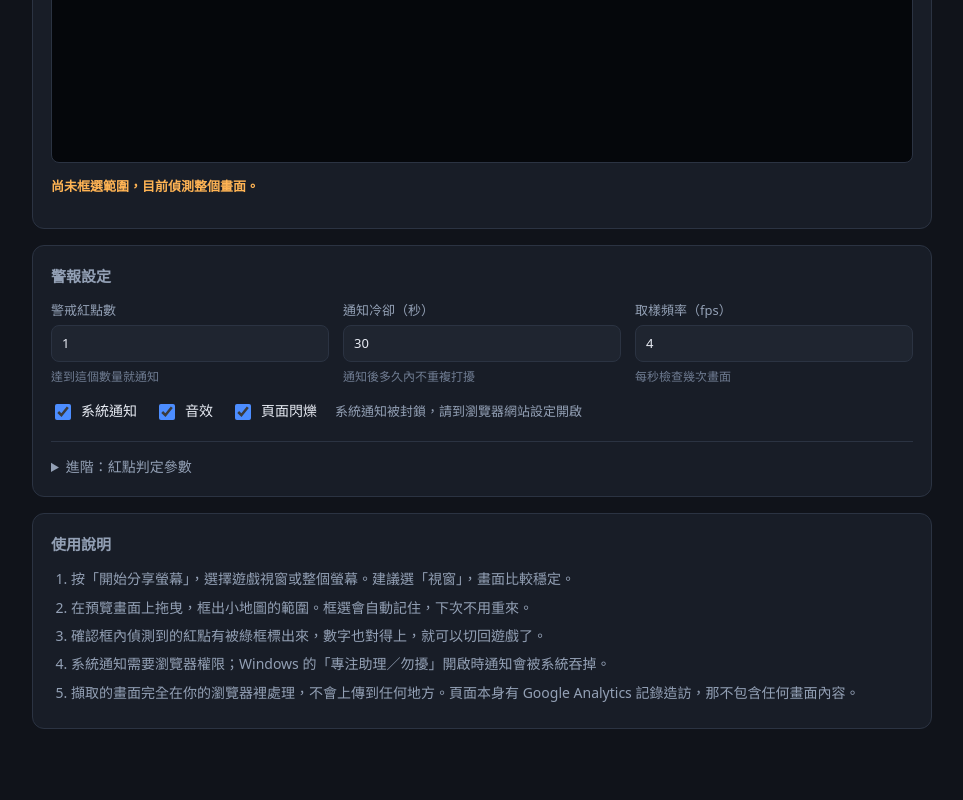
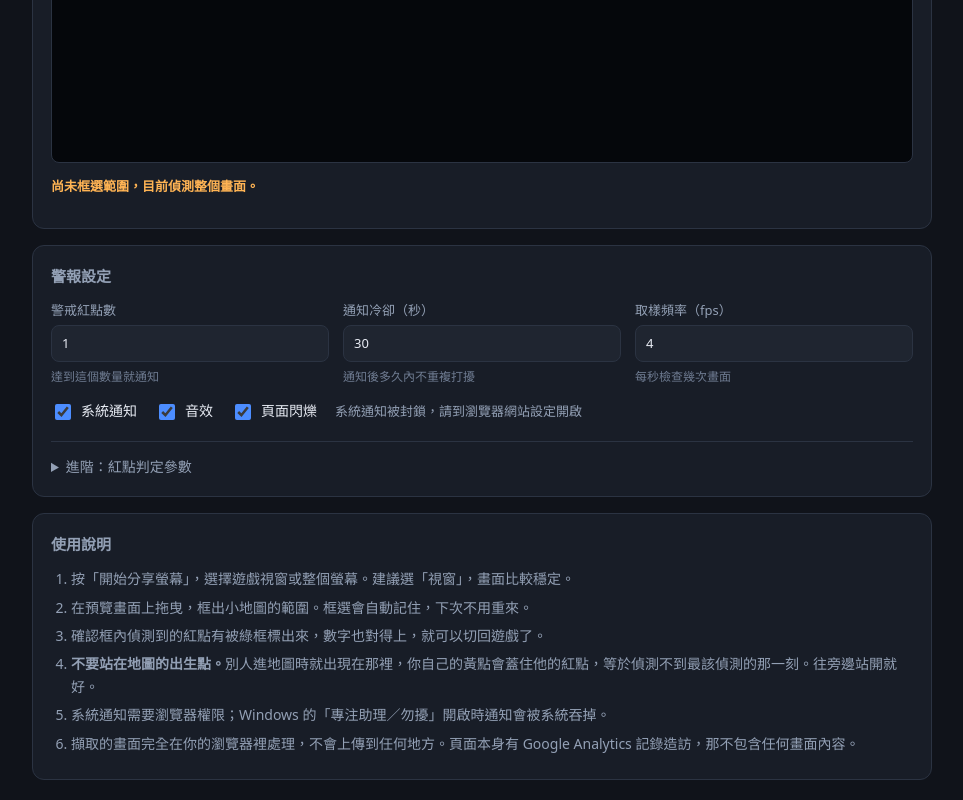
Before and after one commit to ChipiCocoa/ms-minimap-red-dot-alert, a website with bundled scripts: page index.html in a window 1280 px wide. Shown: the part 648-1448 px from the top of the page, without its empty margins (158-1121 px from the left). Before the commit the page ends 1397 px from the top, so only its background shows below. Built offline with nearby package versions, Linux system fonts and the light colour scheme.

Commit message:
Warn against standing on the map spawn point
Arrivals appear there, so the player's own yellow marker sits on top of
the red dot of whoever just walked in — the detector goes blind at the
exact moment it is meant to fire.

```diff
--- a/index.html
+++ b/index.html
@@ -125,6 +125,7 @@
       <li>按「開始分享螢幕」，選擇遊戲視窗或整個螢幕。建議選「視窗」，畫面比較穩定。</li>
       <li>在預覽畫面上拖曳，框出小地圖的範圍。框選會自動記住，下次不用重來。</li>
       <li>確認框內偵測到的紅點有被綠框標出來，數字也對得上，就可以切回遊戲了。</li>
+      <li><strong>不要站在地圖的出生點。</strong>別人進地圖時就出現在那裡，你自己的黃點會蓋住他的紅點，等於偵測不到最該偵測的那一刻。往旁邊站開就好。</li>
       <li>系統通知需要瀏覽器權限；Windows 的「專注助理／勿擾」開啟時通知會被系統吞掉。</li>
       <li>擷取的畫面完全在你的瀏覽器裡處理，不會上傳到任何地方。頁面本身有 Google Analytics 記錄造訪，那不包含任何畫面內容。</li>
     </ol>
```
Also changed, not shown: README.md.
